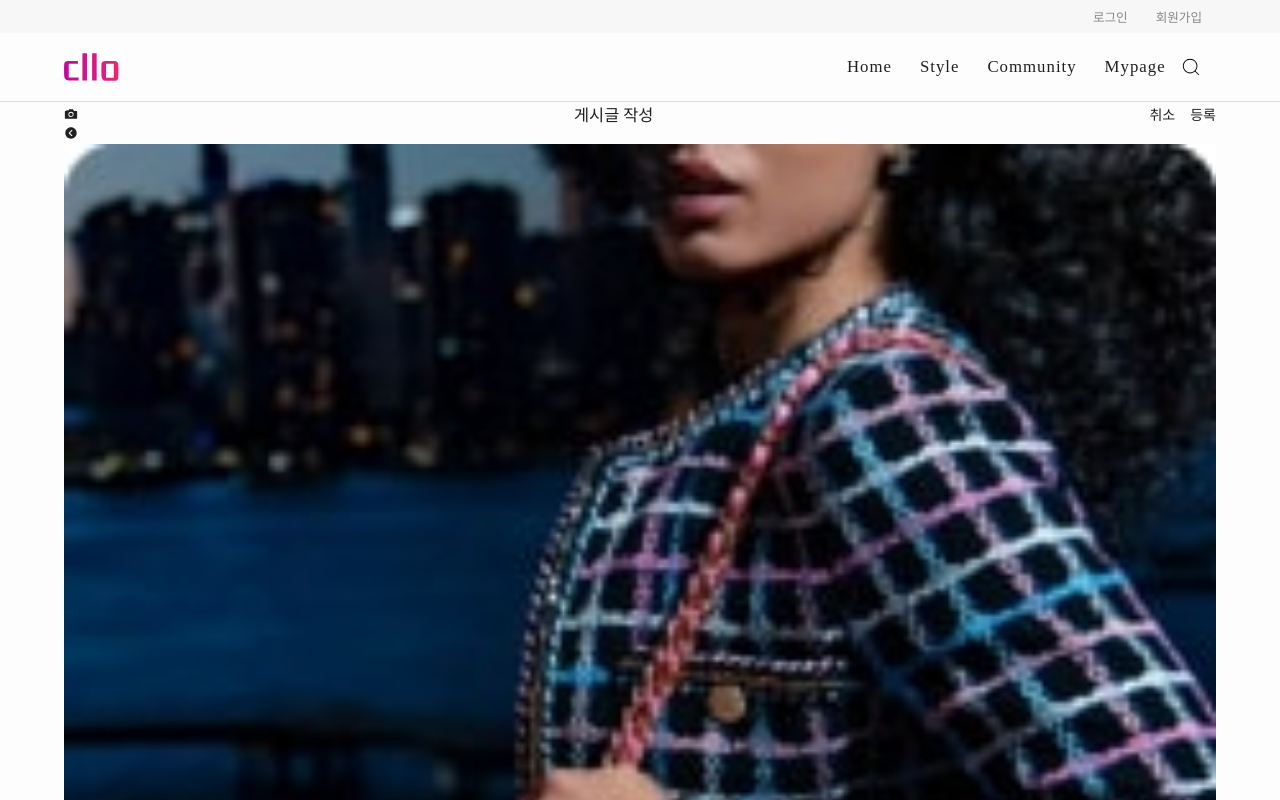
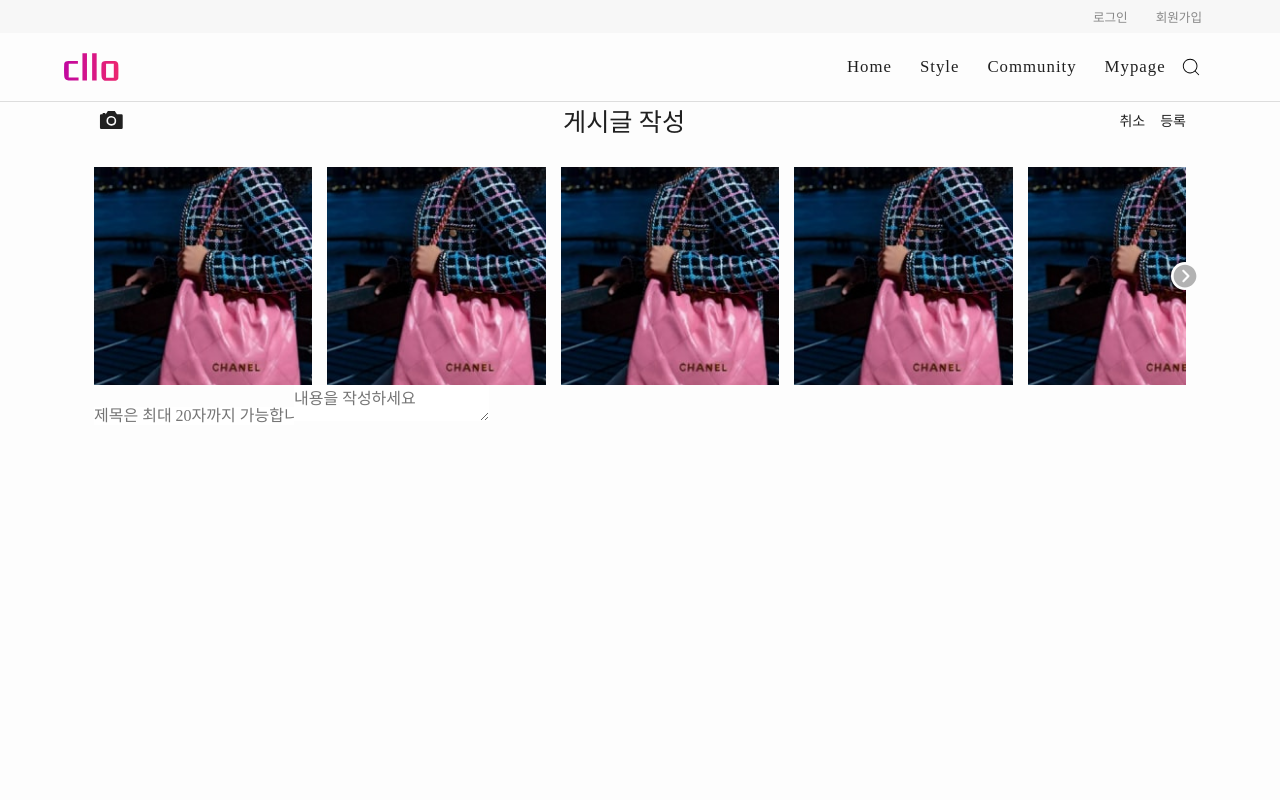
Before and after one commit to Coconutpalmtreeisland/cllo_react_making, a React (Create React App) app in the folder client/: page /communityWrite in a window 1280 px wide. Shown: the top 800 px of the page. Built offline with nearby package versions, Linux system fonts and the light colour scheme; no server answers.

Commit message:
사진 삭제 버튼을 추가할 수가 없어 ㅠ

```diff
--- a/client/src/assets/css/section/community.css
+++ /dev/null
@@ -1,18 +0,0 @@
-.CommuWrite__wrap {}
-
-.write__header {
-    width: 100%;
-    max-width: 1220px;
-    display: flex;
-    justify-content: center;
-    align-items: center;
-}
-
-.write__header h3 {
-    flex-grow: 1;
-    text-align: center;
-}
-
-.write__header span:first-child {
-    margin-right: 15px;
-}
--- /dev/null
+++ b/client/src/assets/css/section/communityWrite.css
@@ -0,0 +1,96 @@
+.CommuWrite__wrap {
+    max-width: 1220px;
+}
+
+.write__header {
+    width: 100%;
+    display: flex;
+    justify-content: center;
+    align-items: center;
+    margin-bottom: 29px;
+}
+
+.write__header svg {
+    width: 34.667px;
+    height: 26px;
+}
+
+.write__header h3 {
+    font-size: 1.8rem;
+    font-weight: 400;
+    flex-grow: 1;
+    text-align: center;
+}
+
+.write__header span {
+    font-size: 1rem;
+}
+
+.write__header span:first-child {
+    margin-right: 15px;
+}
+
+/*  */
+.preImgBox__wrap {
+    font-size: 0;
+    position: relative;
+}
+
+.preImgBox__wrap .carousel {
+    white-space: nowrap;
+    font-size: 0;
+    cursor: pointer;
+    overflow: hidden;
+    scroll-behavior: smooth;
+}
+
+.carousel .dragging {
+    cursor: grab;
+    scroll-behavior: auto;
+}
+
+.carousel .dragging img {
+    pointer-events: none;
+}
+
+.preImgBox__wrap svg {
+    background: var(--white);
+    border-radius: 50%;
+    display: block;
+    cursor: pointer;
+    position: absolute;
+    top: 50%;
+    transform: translateY(-50%);
+}
+
+.preImgBox__wrap svg:first-child {
+    display: none;
+    left: -13px;
+}
+
+.preImgBox__wrap svg:last-child {
+    right: -13px;
+}
+
+.carousel img {
+    width: calc(100% /5);
+    aspect-ratio: 1 / 1;
+    object-fit: cover;
+    margin-left: 15px;
+}
+
+.carousel img:first-child {
+    margin-left: 0;
+}
+
+@media screen and (max-width: 700px) {
+    .carousel img {
+        width: calc(100% /4);
+    }
+}
+
+@media screen and (max-width: 450px) {
+    .carousel img {
+        width: calc(100% /3);
+    }
+}
--- a/client/src/assets/css/style.css
+++ b/client/src/assets/css/style.css
@@ -4,7 +4,7 @@
 @import "section/list.css";
 @import "section/footer.css";
 @import "section/join.css";
-@import "section/community.css";
+@import "section/communityWrite.css";
 
 
 /* setting */
--- a/client/src/components/community/CommunityWrite.jsx
+++ b/client/src/components/community/CommunityWrite.jsx
@@ -1,4 +1,4 @@
-import React from 'react'
+import React, { useEffect, useRef, useState } from 'react'
 
 import { IoCameraSharp } from "react-icons/io5";
 import { IoIosArrowDropleftCircle } from "react-icons/io";
@@ -7,6 +7,102 @@
 import example from '../../assets/img/c01.jpg'
 
 const CommunityWrite = () => {
+    const carouselRef = useRef(null);
+    const firstImgRef = useRef(null);
+    const [firstImgWidth, setFirstImgWidth] = useState(0);
+    const [isDragging, setIsDragging] = useState(false);
+    const [startPos, setStartPos] = useState(0);
+
+    const [isDragStart, setDragStart] = useState(false);
+    const [Dragging, setDragging] = useState(false);
+    const [prevPageX, setPrevPageX] = useState(0);
+    const [prevScrollLeft, setPrevScrollLeft] = useState(0);
+    const [positionDiff, setPositionDiff] = useState(0);
+
+    const handleMouseDown = (e) => {
+        setIsDragging(true);
+        setStartPos(e.clientX);
+    };
+
+    const handleMouseMove = (e) => {
+        if (!isDragging) return;
+        const currentPos = e.clientX;
+        const diff = currentPos - startPos;
+
+        if (Math.abs(diff) >= firstImgWidth) {
+            carouselRef.current.scrollLeft += Math.sign(diff) * firstImgWidth;
+            setStartPos(currentPos);
+        }
+    };
+
+    const handleMouseUp = () => {
+        setIsDragging(false);
+    };
+
+    const scrollLeft = () => {
+        carouselRef.current.scrollLeft -= firstImgWidth;
+    };
+
+    const scrollRight = () => {
+        carouselRef.current.scrollLeft += firstImgWidth;
+    };
+
+    useEffect(() => {
+        if (firstImgRef.current) {
+            setFirstImgWidth(firstImgRef.current.offsetWidth + 15); // 이미지 너비 + 15
+        }
+
+        const carousel = carouselRef.current;
+        let arrowIcons = document.querySelectorAll(".preImgBox__wrap svg");
+
+        const showHideIcons = () => {
+            let scrollWidth = carousel.scrollWidth - carousel.clientWidth;
+            arrowIcons[0].style.display = carousel.scrollLeft === 0 ? "none" : "block";
+            arrowIcons[1].style.display = carousel.scrollLeft === scrollWidth ? "none" : "block";
+        }
+
+        const dragStart = (e) => {
+            setDragStart(true);
+            setPrevPageX(e.pageX || e.touches[0].pageX);
+            setPrevScrollLeft(carousel.scrollLeft);
+        }
+
+        const dragging = (e) => {
+            if (!isDragStart) return;
+            e.preventDefault();
+            setDragging(true);
+            carousel.classList.add("dragging");
+            let positionDiff = (e.pageX || e.touches[0].pageX) - prevPageX;
+            setPositionDiff(positionDiff);
+            carousel.scrollLeft = prevScrollLeft - positionDiff;
+            showHideIcons();
+        }
+
+        const dragStop = () => {
+            setDragStart(false);
+            carousel.classList.remove("dragging");
+            if (!Dragging) return;
+            setDragging(false);
+        }
+
+        carousel.addEventListener("mousedown", dragStart);
+        carousel.addEventListener("touchstart", dragStart);
+        document.addEventListener("mousemove", dragging);
+        carousel.addEventListener("touchmove", dragging);
+        document.addEventListener("mouseup", dragStop);
+        carousel.addEventListener("touchend", dragStop);
+
+        return () => {
+            carousel.removeEventListener("mousedown", dragStart);
+            carousel.removeEventListener("touchstart", dragStart);
+            document.removeEventListener("mousemove", dragging);
+            carousel.removeEventListener("touchmove", dragging);
+            document.removeEventListener("mouseup", dragStop);
+            carousel.removeEventListener("touchend", dragStop);
+        }
+    }, [isDragStart, Dragging, prevPageX, prevScrollLeft, positionDiff]);
+
+
     return (
         <div className="CommuWrite__wrap container">
             <div className="write__header">
@@ -19,12 +115,23 @@
             </div>
             <div className="write__content">
                 <div className="preImgBox__wrap">
-                    <IoIosArrowDropleftCircle />
-                    <div className="pre__imgbox">
-                        <img src={example} alt="사진" />
-                        <MdCancel />
+                    <IoIosArrowDropleftCircle onClick={scrollLeft} size="2rem" color="#888888a2" />
+                    <div
+                        className="carousel"
+                        ref={carouselRef}
+                        onMouseDown={handleMouseDown}
+                        onMouseMove={handleMouseMove}
+                        onMouseUp={handleMouseUp}
+                        onMouseLeave={handleMouseUp}
+                    >
+                        <img ref={firstImgRef} src={example} alt="사진" draggable="false" />
+                        <img src={example} alt="사진" draggable="false" />
+                        <img src={example} alt="사진" draggable="false" />
+                        <img src={example} alt="사진" draggable="false" />
+                        <img src={example} alt="사진" draggable="false" />
+                        <img src={example} alt="사진" draggable="false" />
                     </div>
-                    <IoIosArrowDroprightCircle />
+                    <IoIosArrowDroprightCircle onClick={scrollRight} size="2rem" color="#888888a2" />
                 </div>
                 <input type="text" placeholder='제목은 최대 20자까지 가능합니다' />
                 <textarea name="content" id="content" placeholder='내용을 작성하세요'></textarea>
```
Also changed, not shown: client/package.json (line endings or trailing spaces), 1 other file (tests, documents, lock files or other folders).
